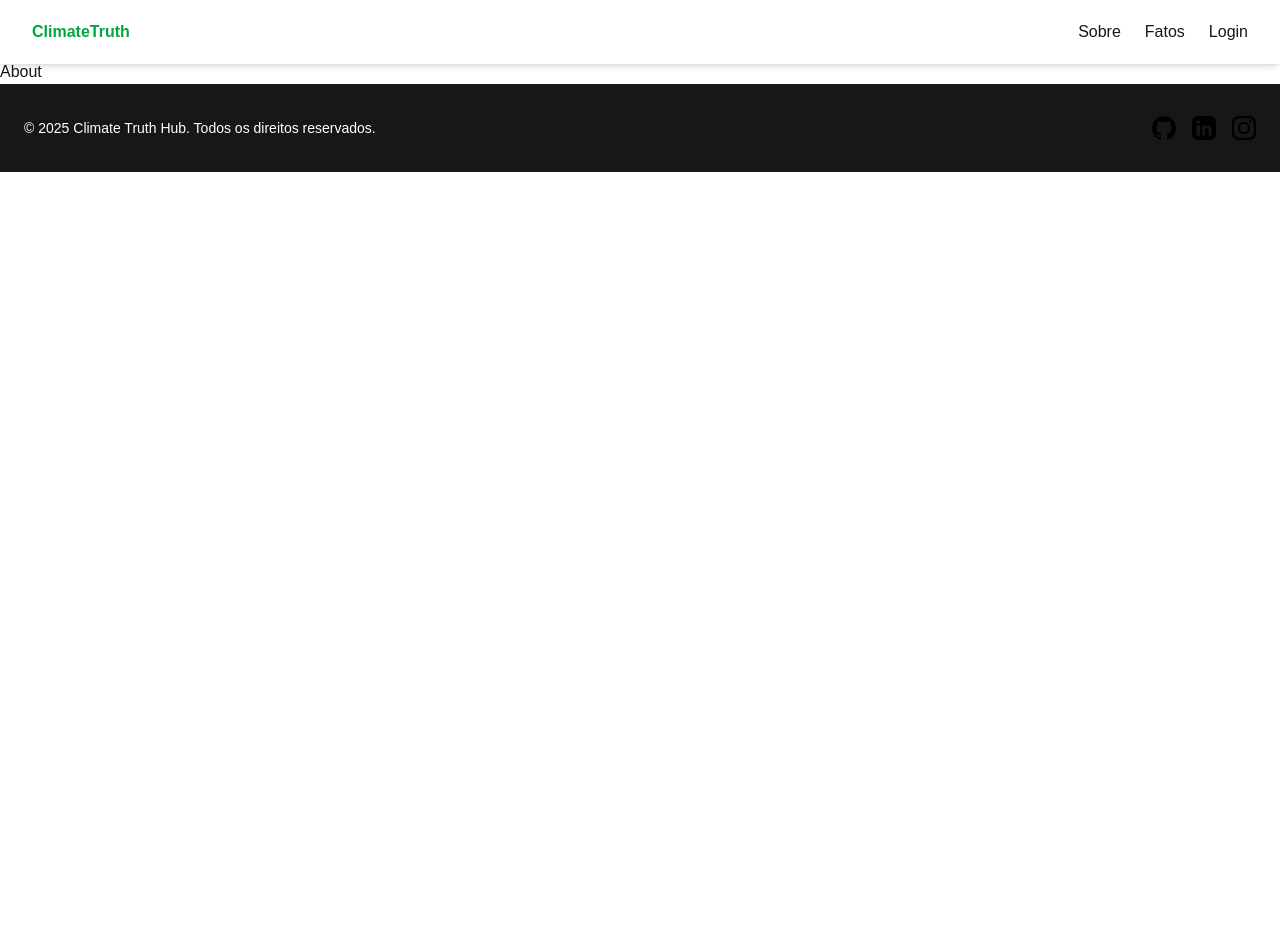
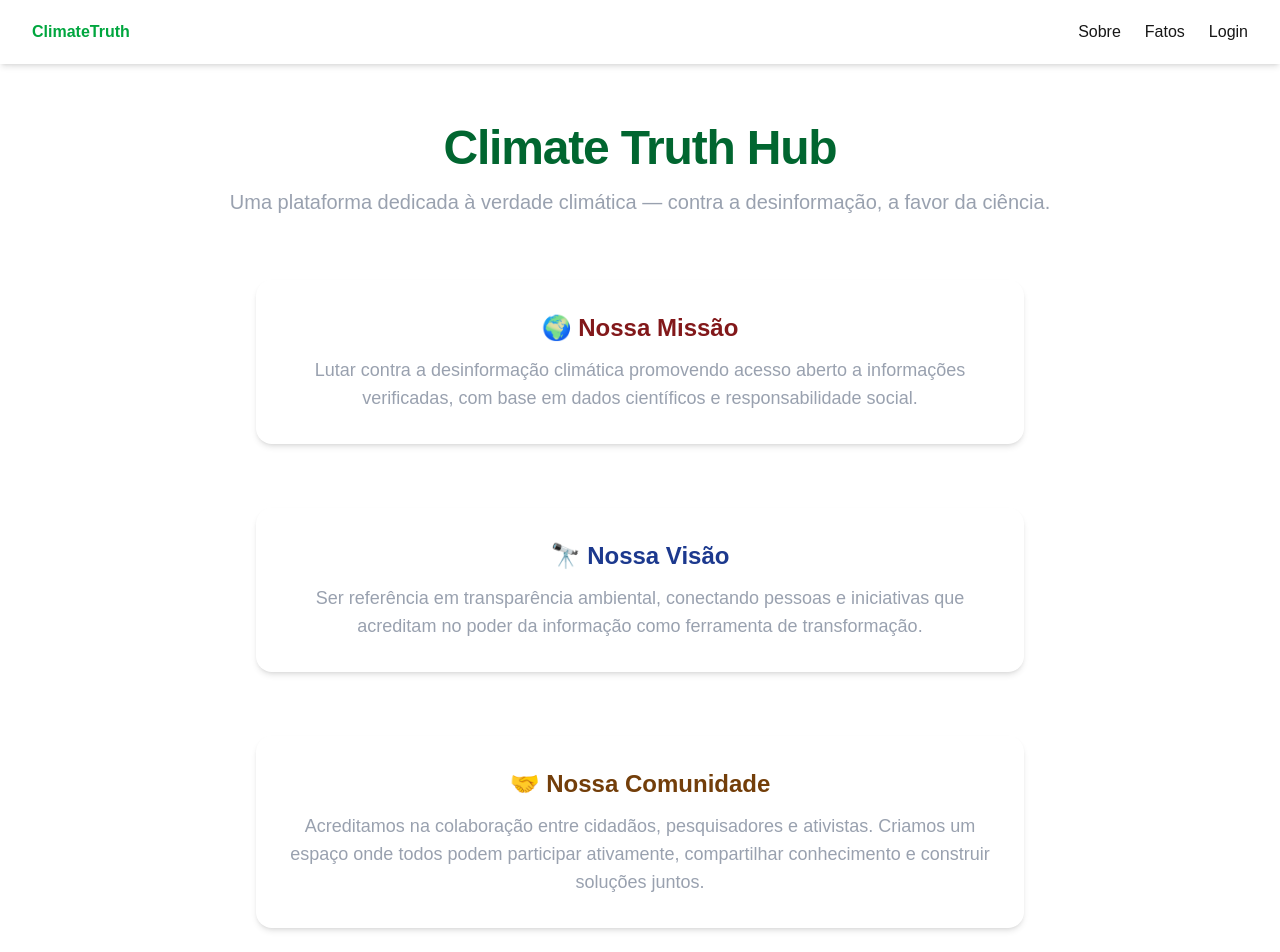
Before and after one commit to BaagrieL/climate-truth-hub, a Next.js app: page /about in a window 1280 px wide. Shown: the top 952 px of the page. Before the commit the page ends 800 px from the top, so only its background shows below. Built offline with nearby package versions, Linux system fonts and the light colour scheme.

Commit message:
:recycle: refactor: improve content of /about route

```diff
--- a/src/app/about/page.tsx
+++ b/src/app/about/page.tsx
@@ -1,9 +1,38 @@
+export default function Page() {
+  return (
+    <div className="flex flex-col items-center justify-center px-6 py-16 gap-16 text-gray-900">
 
+      {/* Título Principal */}
+      <section className="text-center max-w-4xl">
+        <h1 className="text-5xl text-green-800 font-extrabold tracking-tight mb-4">Climate Truth Hub</h1>
+        <p className="text-xl text-gray-400">
+          Uma plataforma dedicada à verdade climática — contra a desinformação, a favor da ciência.
+        </p>
+      </section>
 
-export default function Page() {
-    return (
-        <div>
-            <h1>About</h1>
-        </div>
-    );
+      {/* Missão */}
+      <section className="rounded-2xl p-8 max-w-3xl shadow-md text-center">
+        <h2 className="text-2xl font-semibold mb-3 text-red-900">🌍 Nossa Missão</h2>
+        <p className="text-lg text-gray-400">
+          Lutar contra a desinformação climática promovendo acesso aberto a informações verificadas, com base em dados científicos e responsabilidade social.
+        </p>
+      </section>
+
+      {/* Visão */}
+      <section className="rounded-2xl p-8 max-w-3xl shadow-md text-center">
+        <h2 className="text-2xl font-semibold mb-3 text-blue-900">🔭 Nossa Visão</h2>
+        <p className="text-lg text-gray-400">
+          Ser referência em transparência ambiental, conectando pessoas e iniciativas que acreditam no poder da informação como ferramenta de transformação.
+        </p>
+      </section>
+
+      {/* Comunidade */}
+      <section className="rounded-2xl p-8 max-w-3xl shadow-md text-center">
+        <h2 className="text-2xl font-semibold mb-3 text-yellow-900">🤝 Nossa Comunidade</h2>
+        <p className="text-lg text-gray-400">
+          Acreditamos na colaboração entre cidadãos, pesquisadores e ativistas. Criamos um espaço onde todos podem participar ativamente, compartilhar conhecimento e construir soluções juntos.
+        </p>
+      </section>
+    </div>
+  );
 }
```
